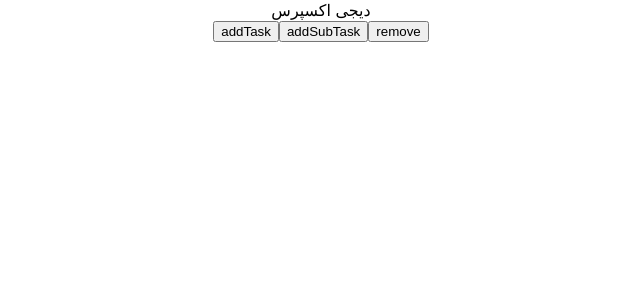
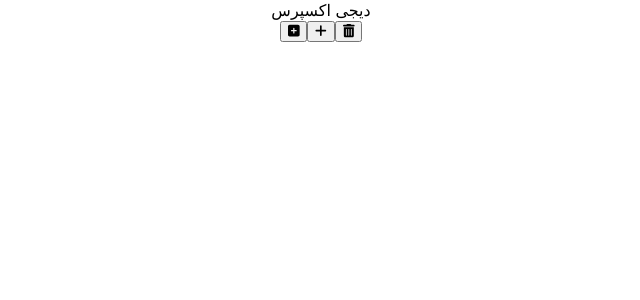
Before and after one commit to mahyaa21/task-list, a React (Create React App) app: page / in a window 1280 px wide. Shown: the top 300 px of the page, without its empty margins (319-959 px from the left). Built offline with nearby package versions, Linux system fonts and the light colour scheme.

Commit message:
feat: add icons to tasks

```diff
--- a/src/components/task/task.jsx
+++ b/src/components/task/task.jsx
@@ -1,4 +1,11 @@
 import React, { useState, useMemo } from "react";
+import { FontAwesomeIcon } from "@fortawesome/react-fontawesome";
+import {
+	faSquarePlus,
+	faPlus,
+	faTrashCan,
+	faMinus,
+} from "@fortawesome/free-solid-svg-icons";
 import SubTask from "./subTask";
 import { add, remove, update } from "./utils";
 import "./task.scss";
@@ -25,28 +32,29 @@ const renderInitialSubTask = () => {
 };
 
 const ToDoList = () => {
-	const [tasks, setTask] = useState(renderInitialSubTask());
+	const [tasks, setTasks] = useState(renderInitialSubTask());
 	function addSubTask(parentId, type) {
 		const newChild =
 			type === "group" ? renderInitialTask() : renderInitialSubTask();
 		if (parentId) {
 			const newSubTask = add(parentId, tasks?.subTask, newChild);
-			setTask({ ...tasks, subTask: [...newSubTask] });
+			setTasks({ ...tasks, subTask: [...newSubTask] });
 		} else {
 			const newSubTask = tasks?.subTask
 				? [...tasks?.subTask, newChild]
 				: [{ ...newChild }];
-			setTask({ ...tasks, subTask: [...newSubTask] });
+			setTasks({ ...tasks, subTask: [...newSubTask] });
 		}
 	}
 
 	function removeSubTask(id) {
 		if (id) {
-			const subConditions = remove(tasks?.subTask, id);
-			console.log({ ...tasks, subConditions });
+			const subTask = remove(tasks?.subTask, id);
+			console.log(subTask);
+			setTasks({ ...tasks, subTask });
 		} else {
-			const subConditions = [renderInitialSubTask()];
-			console.log({ ...tasks, subConditions });
+			const subTask = [renderInitialSubTask()];
+			setTasks({ ...tasks, subTask });
 		}
 	}
 
@@ -55,24 +63,20 @@ const ToDoList = () => {
 			...tasks,
 			subTask: update(id, tasks.subTask, null, subTask),
 		};
-		setTask({ ...newTask });
+		setTasks({ ...newTask });
 	}
 
 	const renderConditionActions = (id) => (
 		<div className="actionWrapper">
 			{/*TODO add styles*/}
 			<button className="actionBtnBlue" onClick={() => addSubTask(id, "group")}>
-				<span className="icon-outlineGroupIcon" />
-				addTask
+				<FontAwesomeIcon icon={faSquarePlus} className="fa-regular" />
 			</button>
 			<button className="actionBtnBlue" onClick={() => addSubTask(id, "sub")}>
-				<span className="icon-outlinePlusIcon" />
-				addSubTask
+				<FontAwesomeIcon icon={faPlus} />
 			</button>
 			<button className="actionBtnRed" onClick={() => removeSubTask(id)}>
-				<span className="icon-outlineMinusIcon" />
-				remove
-				{/*TODO add font-awesome icon*/}
+				<FontAwesomeIcon icon={faTrashCan} />
 			</button>
 		</div>
 	);
@@ -86,7 +90,7 @@ const ToDoList = () => {
 				/>
 				<div className="removeBtnContainer">
 					<button className="removeBtn" onClick={() => removeSubTask(item.id)}>
-						<span className="icon-outlineMinusIcon" />
+						<FontAwesomeIcon icon={faMinus} />
 					</button>
 				</div>
 			</div>
```
